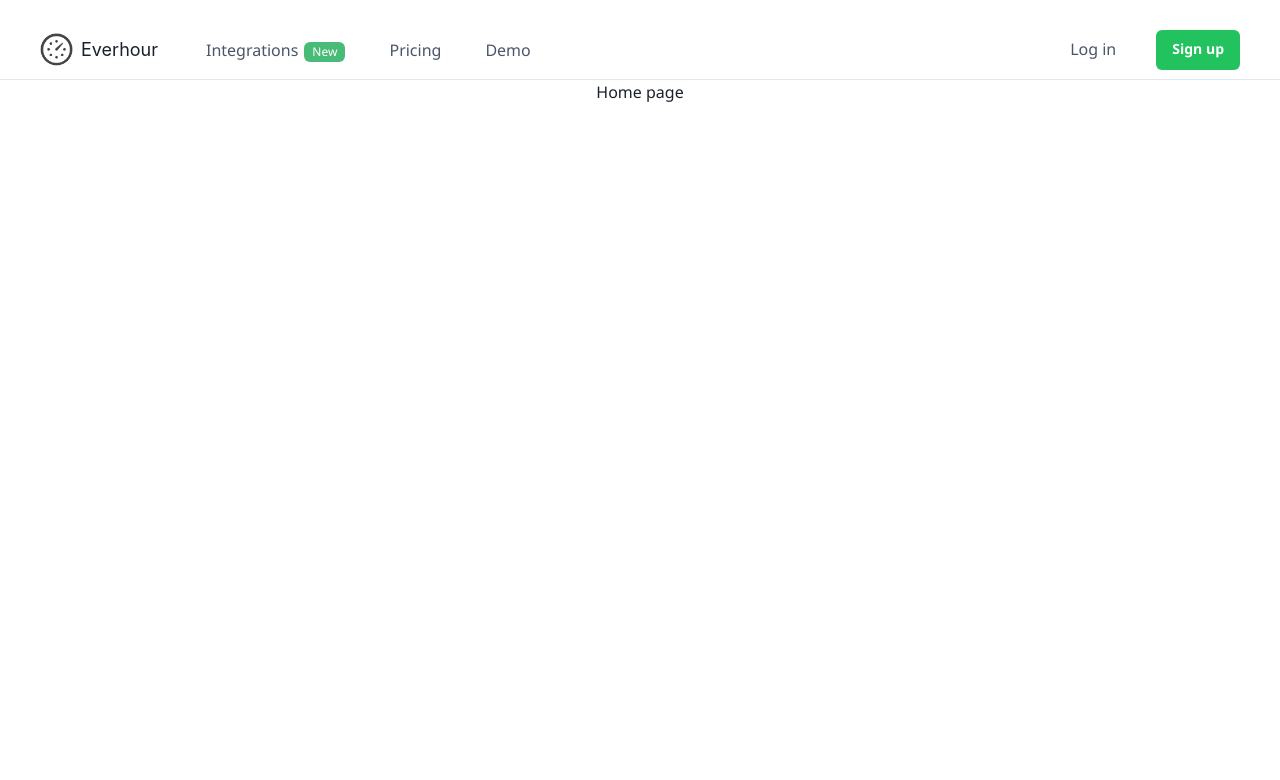
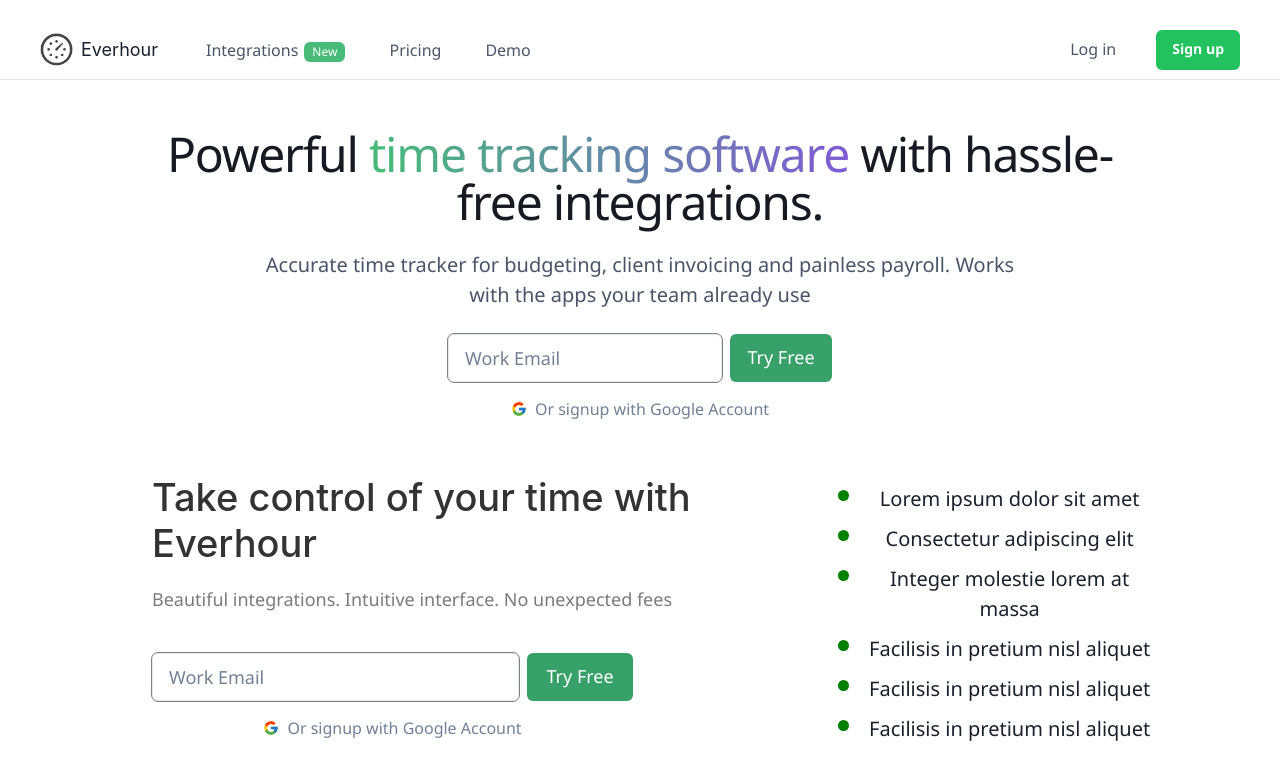
Before and after one commit to Madhukesh06/everhour.com-clone, a React (Vite) app: page / in a window 1280 px wide. Shown: the top 780 px of the page. Built offline with nearby package versions, Linux system fonts and the light colour scheme.

Commit message:
Landing Sections

```diff
--- /dev/null
+++ b/src/components/LandingComp/Bottom/Bottom.jsx
@@ -0,0 +1,52 @@
+import {
+    Box,
+    Heading,
+    HStack,
+    ListItem,
+    Text,
+    UnorderedList,
+    VStack
+  } from "@chakra-ui/react";
+  import BottomHero from "../Hero/BottomHero";
+  import styles from './Bottom.module.css'
+
+  export default function Bottom() {
+    return (
+      <HStack
+        w={{ base: "100%", xl: "80%" }}
+        m="auto"
+        mt="50px"
+        flexDir={{ base: "column", md: "row" }}
+      >
+        <VStack
+          w={{ base: "100%", md: "50%", xl: "70%" }}
+          spacing={10}
+          alignItems="flex-start"
+          pl={6}
+        >
+          <VStack textAlign="left" spacing={5} alignItems="flex-start">
+            <Heading fontSize="38px" fontWeight="500" color="#333333">
+              Take control of your time with Everhour
+            </Heading>
+            <Text color="#7b7b7b" fontSize="18px">
+              Beautiful integrations. Intuitive interface. No unexpected fees
+            </Text>
+          </VStack>
+          <Box w={{ base: "100%", md: "80%", xl: "70%" }}>
+            <BottomHero />
+          </Box>
+        </VStack>
+
+        <VStack w={{ base: "90%", md: "50%", xl: "30%" }}>
+          <UnorderedList fontSize="20px" spacing={-1}>
+            <ListItem>Lorem ipsum dolor sit amet</ListItem>
+            <ListItem>Consectetur adipiscing elit</ListItem>
+            <ListItem>Integer molestie lorem at massa</ListItem>
+            <ListItem>Facilisis in pretium nisl aliquet</ListItem>
+            <ListItem>Facilisis in pretium nisl aliquet</ListItem>
+            <ListItem>Facilisis in pretium nisl aliquet</ListItem>
+          </UnorderedList>
+        </VStack>
+      </HStack>
+    );
+  }
--- /dev/null
+++ b/src/components/LandingComp/Bottom/Bottom.module.css
@@ -0,0 +1,4 @@
+li::marker {
+    color: green;
+    font-size: 32px;
+  }
--- /dev/null
+++ b/src/components/LandingComp/Hero/BottomHero.jsx
@@ -0,0 +1,25 @@
+import { Box, Button, HStack, Input, Link, VStack } from "@chakra-ui/react";
+import { FcGoogle } from "react-icons/fc";
+
+export default function BottomHero() {
+  return (
+    <VStack spacing={4}>
+      <HStack w="100%" m="auto">
+        <Input size="lg" placeholder="Work Email" outline="1px solid gray" />
+        <Button
+          size="lg"
+          p={3}
+          pr={7}
+          pl={7}
+          colorScheme="green"
+          fontWeight="400"
+        >
+          Try Free
+        </Button>
+      </HStack>
+      <Button variant="link" leftIcon={<FcGoogle />} fontWeight="400">
+        Or signup with Google Account
+      </Button>
+    </VStack>
+  );
+}
--- /dev/null
+++ b/src/components/LandingComp/Hero/Hero.jsx
@@ -0,0 +1,17 @@
+import React from 'react'
+import {Box} from '@chakra-ui/react'
+import MidHero from './MidHero'
+import BottomHero from './BottomHero'
+
+function Hero() {
+  return (
+    <Box mt="50px">
+      <MidHero />
+      <Box w={{ base: "80%", md: "60%", lg: "30%" }} m="auto">
+        <BottomHero />
+      </Box>
+    </Box>
+  )
+}
+
+export default Hero
--- /dev/null
+++ b/src/components/LandingComp/Hero/MidHero.jsx
@@ -0,0 +1,79 @@
+import {
+    Box,
+    Button,
+    chakra,
+    Icon,
+    Image,
+    Stack,
+    Text
+  } from "@chakra-ui/react";
+
+  export default function MidHero() {
+    return (
+      <Box>
+        <Box
+          w={{
+            base: "full",
+            md: 11 / 12,
+            xl: 9 / 12
+          }}
+          mx="auto"
+          textAlign={{
+            base: "center",
+            sm: "center"
+          }}
+        >
+          <chakra.h1
+            mb={6}
+            fontSize={{
+              base: "4xl",
+              md: "5xl"
+            }}
+            fontWeight="medium"
+            lineHeight="none"
+            letterSpacing={{
+              base: "normal",
+              md: "tight"
+            }}
+            color="gray.900"
+            _dark={{
+              color: "gray.100"
+            }}
+          >
+            Powerful{" "}
+            <Text
+              display={{
+                base: "block",
+                lg: "inline"
+              }}
+              w="full"
+              bgClip="text"
+              bgGradient="linear(to-r, green.400,purple.500)"
+              fontWeight="medium"
+            >
+              time tracking software
+            </Text>{" "}
+            with hassle-free integrations.
+          </chakra.h1>
+          <chakra.p
+            px={{
+              base: 0,
+              lg: 24
+            }}
+            mb={6}
+            fontSize={{
+              base: "lg",
+              md: "xl"
+            }}
+            color="gray.600"
+            _dark={{
+              color: "gray.300"
+            }}
+          >
+            Accurate time tracker for budgeting, client invoicing and painless
+            payroll. Works with the apps your team already use
+          </chakra.p>
+        </Box>
+      </Box>
+    );
+  }
--- a/src/routes/AllRoutes.jsx
+++ b/src/routes/AllRoutes.jsx
@@ -1,10 +1,11 @@
 import { Route, Routes } from "react-router-dom";
 import Demo from "../components/Demo/Demo";
+import Landing from "./Landing/Landing";
 
 const AllRoutes = () => {
    return (
       <Routes>
-         <Route path='/' element={<h1>Home page</h1>} />
+         <Route path='/' element={<Landing/>} />
          <Route path='/login' element={<h1>Log in</h1>} />
          <Route path='/signup' element={<h1>Signup</h1>} />
          <Route path='/demo' element={<Demo />} />
--- /dev/null
+++ b/src/routes/Landing/Landing.jsx
@@ -0,0 +1,14 @@
+import React from 'react'
+import Bottom from '../../components/LandingComp/Bottom/Bottom'
+import Hero from '../../components/LandingComp/Hero/Hero'
+
+function Landing() {
+  return (
+    <div>
+      <Hero />
+      <Bottom/>
+    </div>
+  )
+}
+
+export default Landing
```
Also changed, not shown: src/components/LandingComp/Hero/TopHero.jsx (added, +82 -0 lines).
